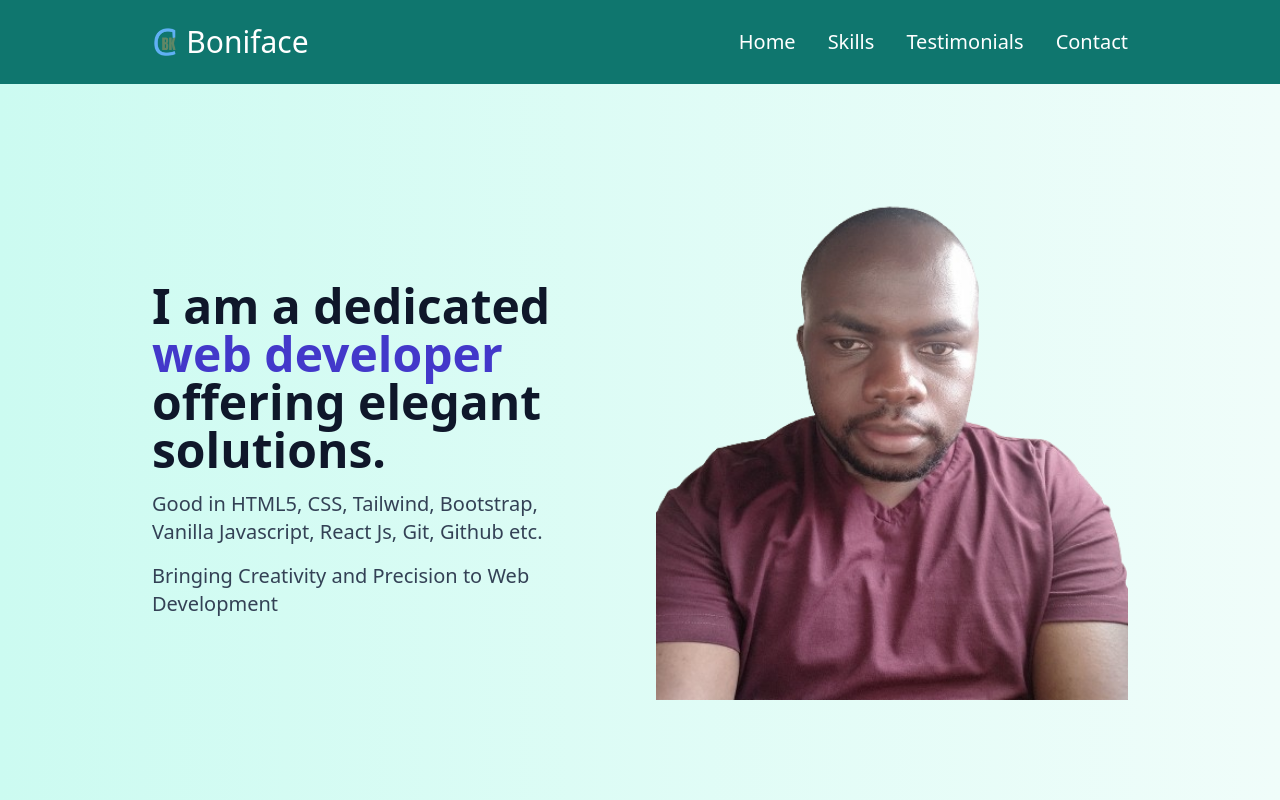
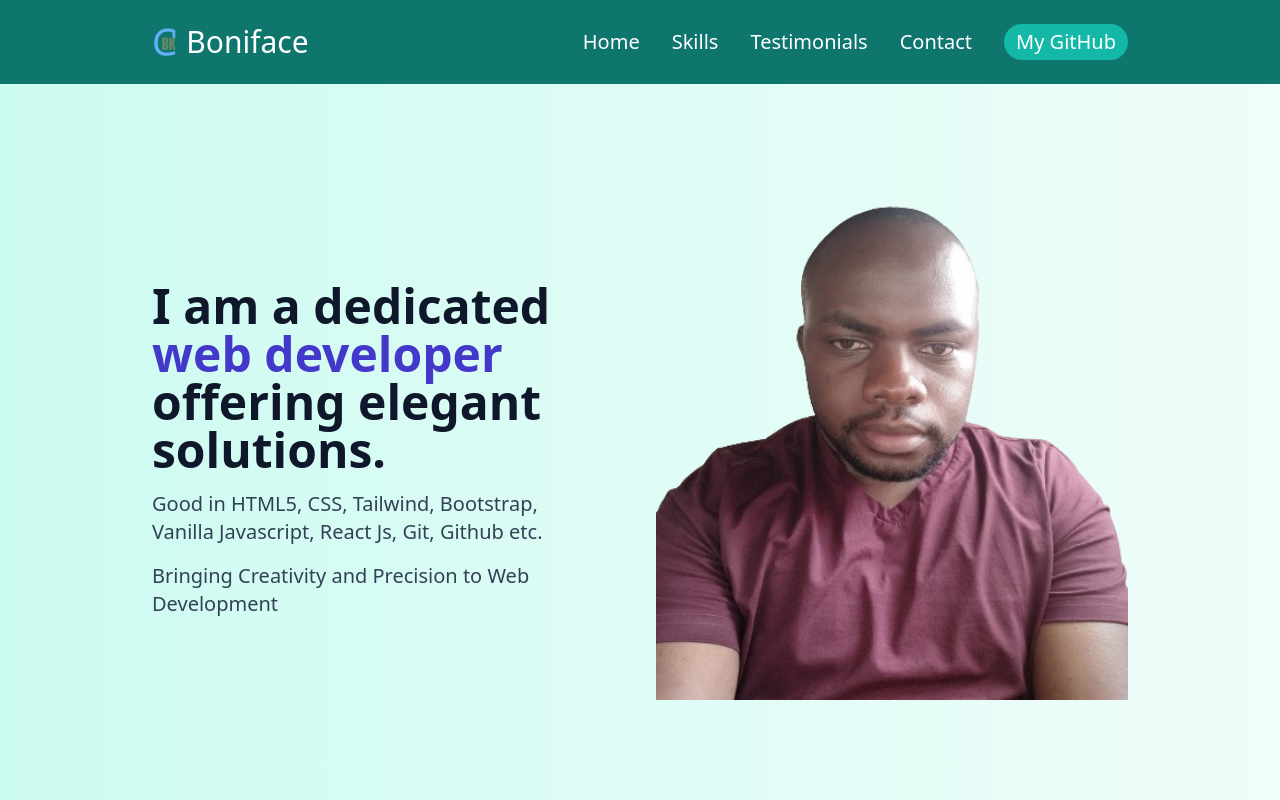
Before and after one commit to bonkimcoder/personal-portfolio-website, a React (Vite) app: page / in a window 1280 px wide. Shown: the top 800 px of the page. Built offline with nearby package versions, Linux system fonts and the light colour scheme.

Commit message:
added link to my github

```diff
--- a/src/containers/Header.jsx
+++ b/src/containers/Header.jsx
@@ -56,6 +56,14 @@ const Header = () => {
             <a href="#contact" className="hover:opacity-90">
               Contact
             </a>
+            <button
+              onClick={() =>
+                window.open("https://github.com/bonkimcoder", "_blank")
+              }
+              className="bg-teal-500 text-white py-1 px-3 rounded-full hover:bg-teal-400 active:scale-95"
+            >
+              My GitHub
+            </button>
           </nav>
         </div>
       </section>
@@ -79,6 +87,14 @@ const Header = () => {
           <a href="#contact" className="w-full py-6 hover:opacity-90">
             Contact
           </a>
+          <button
+            onClick={() =>
+              window.open("https://github.com/bonkimcoder", "_blank")
+            }
+            className="bg-teal-500 text-white py-1 px-3 rounded-full hover:bg-teal-400 active:scale-95"
+          >
+            My GitHub
+          </button>
         </nav>
       </section>
     </header>
```
